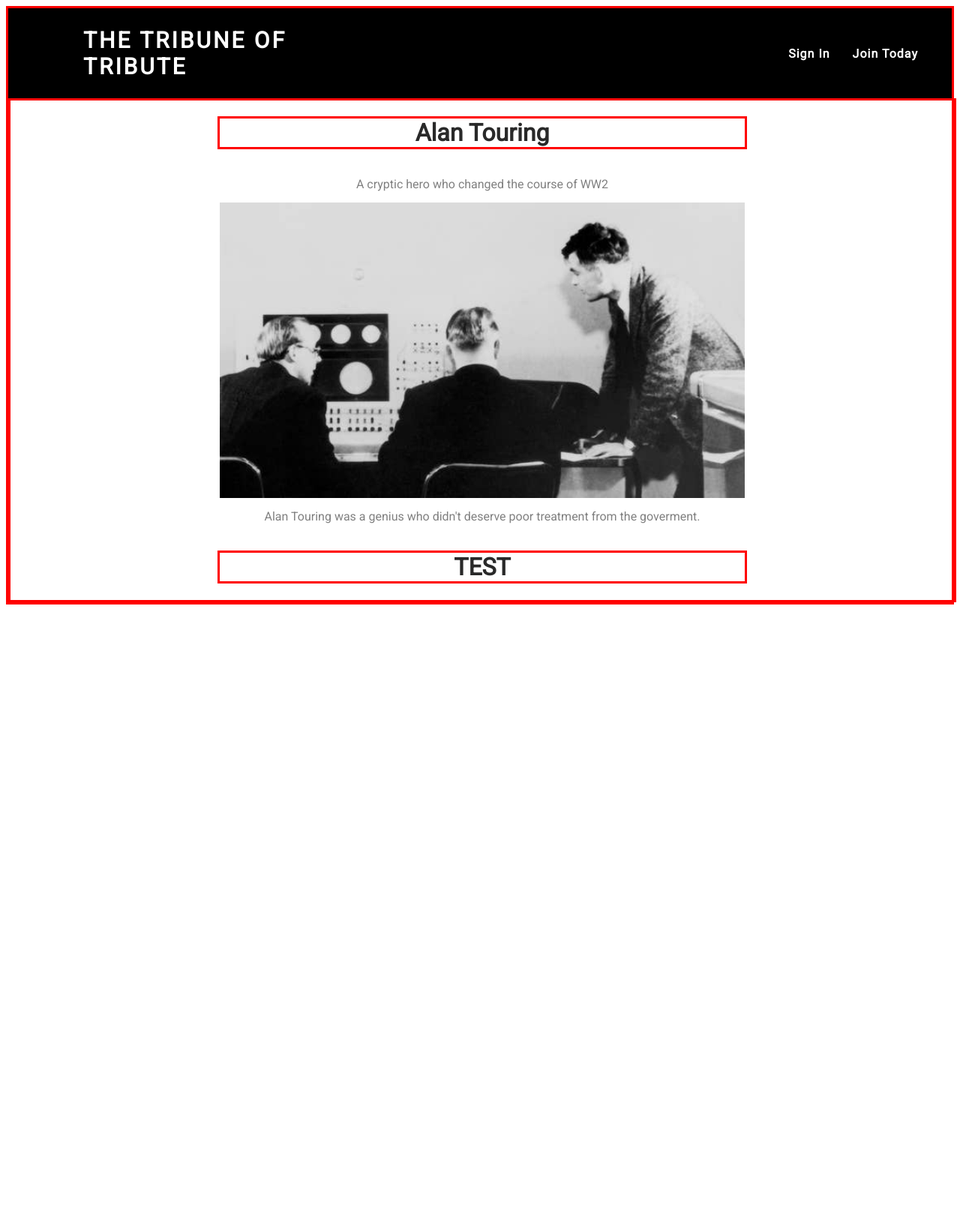
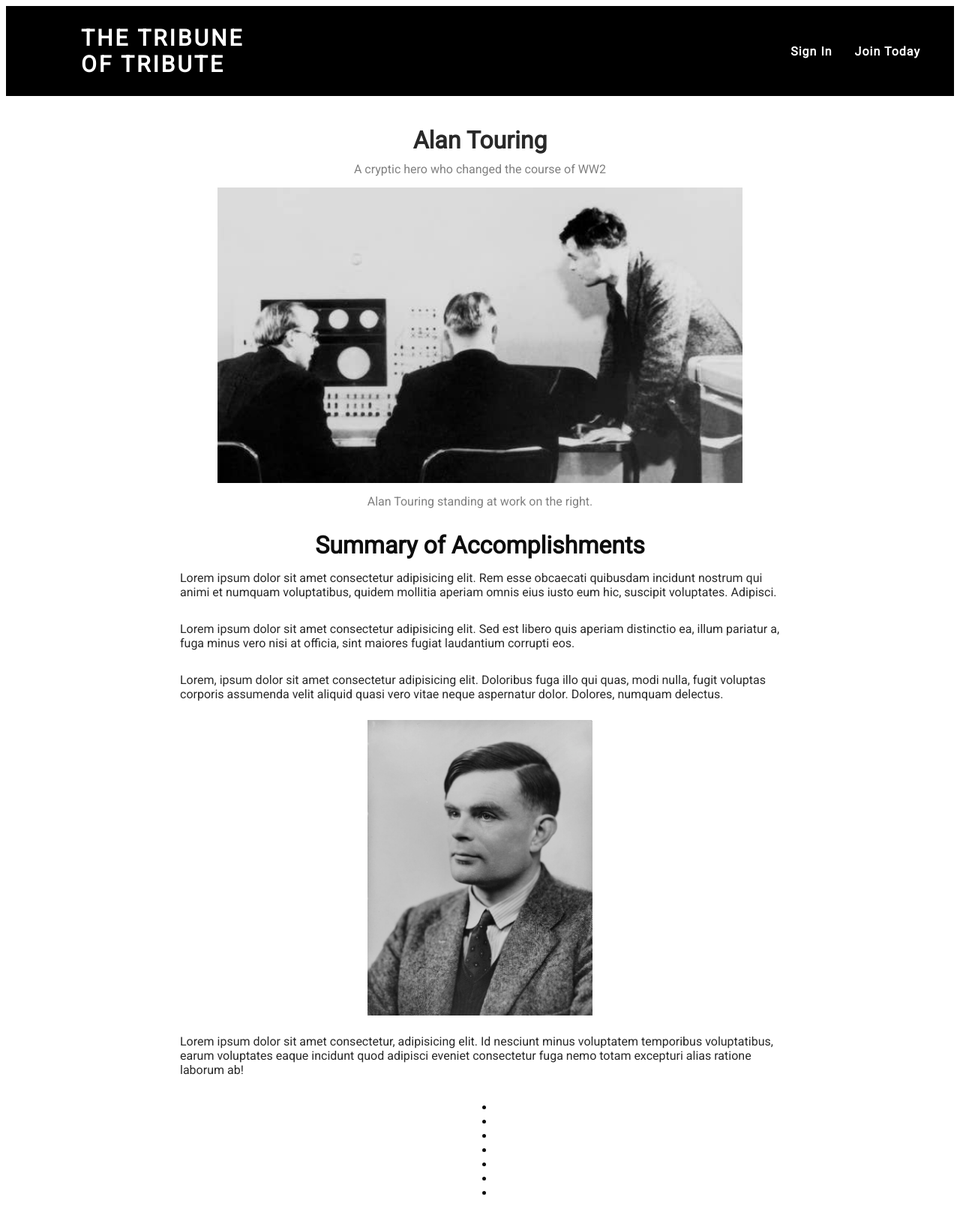
Before and after one commit to adis-tek/alan-touring-tribute, a plain HTML site: page index.html in a window 1280 px wide. Shown: the whole page at 75% size. Before the commit the page ends 814 px from the top, so only its background shows below. Drawn offline with Linux system fonts and the light colour scheme.

Commit message:
updated files and finalized images

```diff
--- a/index.html
+++ b/index.html
@@ -11,7 +11,9 @@
 <body>
     <div class="top-bar">
         <div class="title">
-        <p>THE TRIBUNE OF TRIBUTE</p>
+        <p>THE TRIBUNE
+            <br>
+            OF TRIBUTE</p>
         </div>
         <div class="sign-in">
             <p>Sign In</p>
@@ -19,13 +21,28 @@
         </div>
     </div>
     <div class="container">
-    <h1>Alan Touring</h1>
+    <h1 class="first-heading">Alan Touring</h1>
     <p class="caption">A cryptic hero who changed the course of WW2</p>
     <img class="header-img" src="alan-touring.jpg">
-    <p class="caption">Alan Touring was a genius who didn't deserve poor treatment from
-        the goverment.
+    <p class="caption">Alan Touring standing at work on the right.
     </p>
-    <h1>TEST</h1>
+    </div>
+    <div class="container2">
+        <h1>Summary of Accomplishments</h1>
+        <p>Lorem ipsum dolor sit amet consectetur adipisicing elit. Rem esse obcaecati quibusdam incidunt nostrum qui animi et numquam voluptatibus, quidem mollitia aperiam omnis eius iusto eum hic, suscipit voluptates. Adipisci.</p>
+        <p>Lorem ipsum dolor sit amet consectetur adipisicing elit. Sed est libero quis aperiam distinctio ea, illum pariatur a, fuga minus vero nisi at officia, sint maiores fugiat laudantium corrupti eos.</p>
+        <p>Lorem, ipsum dolor sit amet consectetur adipisicing elit. Doloribus fuga illo qui quas, modi nulla, fugit voluptas corporis assumenda velit aliquid quasi vero vitae neque aspernatur dolor. Dolores, numquam delectus.</p>
+        <img class="portrait" src="alan-portrait.jpg">
+        <p>Lorem ipsum dolor sit amet consectetur, adipisicing elit. Id nesciunt minus voluptatem temporibus voluptatibus, earum voluptates eaque incidunt quod adipisci eveniet consectetur fuga nemo totam excepturi alias ratione laborum ab!</p>
+        <ul>
+            <li></li>
+            <li></li>
+            <li></li>
+            <li></li>
+            <li></li>
+            <li></li>
+            <li></li>
+        </ul>
     </div>
 </body>
 </html>
--- a/style.css
+++ b/style.css
@@ -9,10 +9,10 @@
 
 
 h1 {
-    border: solid red;
+    margin: 0;
+    margin-top: 15px;
     text-align: center;
     position: relative;
-    min-width: 50%;
     width: 700px;
     max-width: 700px;
     margin-left: auto;
@@ -24,7 +24,6 @@ p {
 }
 
 body {
-    border: solid red;
     display: flex;
     flex-direction: column;
     position: relative;
@@ -32,8 +31,16 @@ body {
     justify-content: center;
 }
 
-.container {
-    border: solid red;
+.container > h1 {
+    margin-bottom: -15px;
+}
+
+.container, .container2 > p {
+    width: 800px;
+    max-width: 800px;
+}
+
+.container, .container2 {
     position: relative;
     display: flex;
     flex-direction: column;
@@ -71,6 +78,11 @@ body {
     margin: 0;
 }
 
+.first-heading {
+    margin-top: 40px;
+    padding-bottom: 10px;
+}
+
 .sign-in {
     position: relative;
     display: flex;
@@ -99,11 +111,12 @@ body {
     box-shadow: 4px black;
 }
 
+.portrait {
+    margin: 10px;
+    width: 300px;
+}
+
 u {
     color: #23261D;
     border-bottom: 10px solid;
 }
-
-.container2 {
-    max-width: 30%;;
-}
```
Also changed, not shown: alan-portrait.jpg (added), alan.png (deleted), henry-ford.jpg (deleted).
